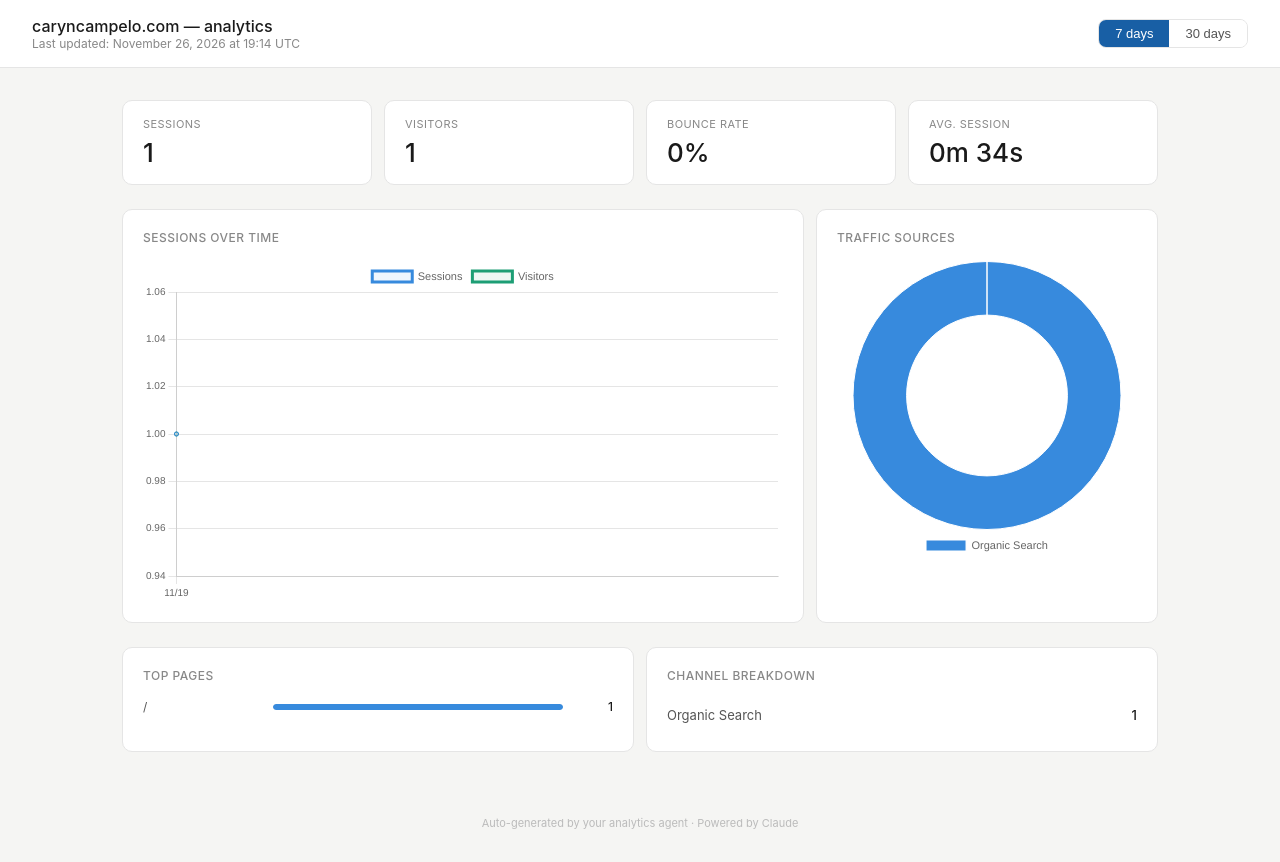
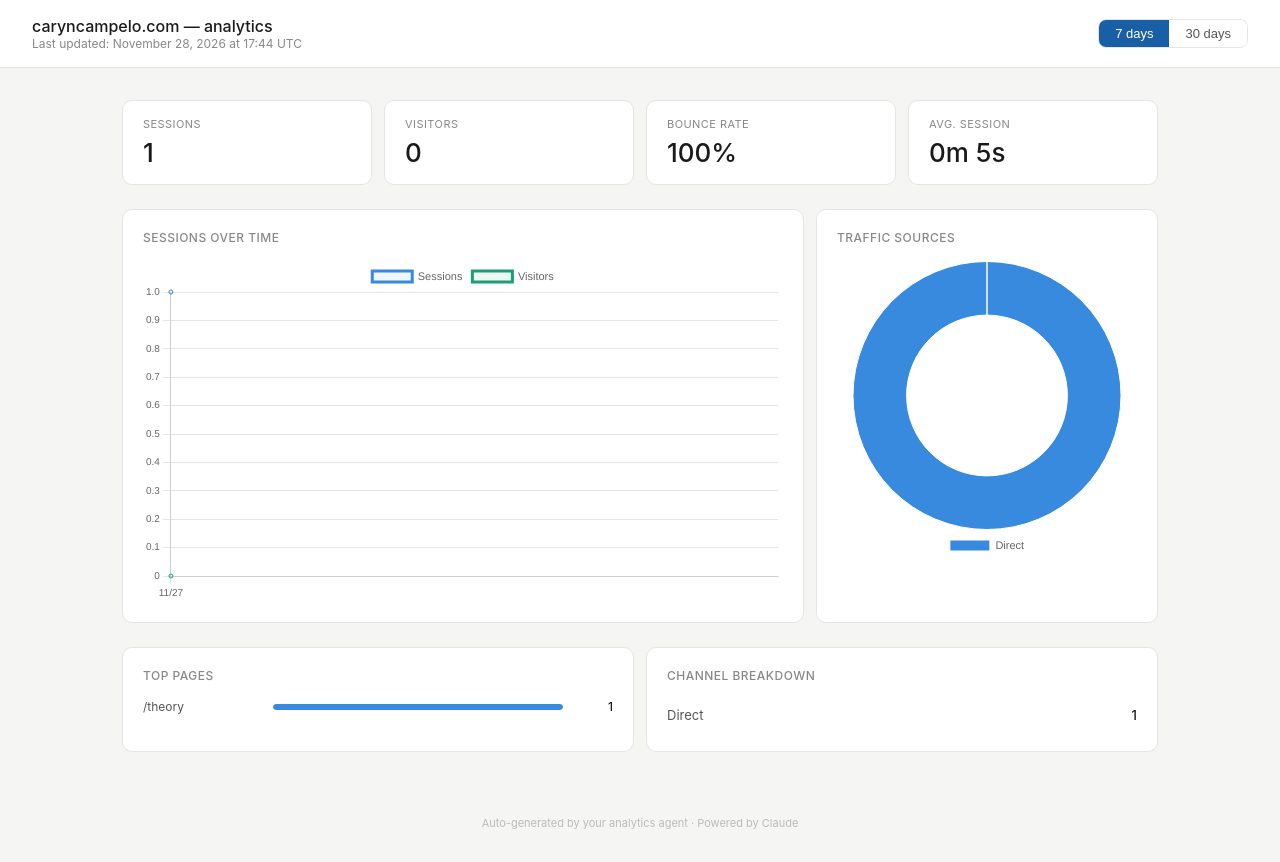
Before and after one commit to caryncampelo/analytics-agent, a plain HTML site: page index.html in a window 1280 px wide. Drawn offline with nearby package versions, Linux system fonts and the light colour scheme.

Commit message:
Update dashboard 2026-11-28

```diff
--- a/index.html
+++ b/index.html
@@ -43,7 +43,7 @@
 <header>
   <div>
     <h1>caryncampelo.com &mdash; analytics</h1>
-    <p>Last updated: November 26, 2026 at 19:14 UTC</p>
+    <p>Last updated: November 28, 2026 at 17:44 UTC</p>
   </div>
   <div class="toggle">
     <button class="active" onclick="setRange('7d', this)">7 days</button>
@@ -85,7 +85,7 @@
 <footer>Auto-generated by your analytics agent &middot; Powered by Claude</footer>
 
 <script>
-const DATA = {"7d": {"sessions": 1, "users": 1, "bounce_rate": 0.0, "avg_session": "0m 34s", "daily": [{"date": "20261119", "sessions": 1, "users": 1}], "top_pages": [{"page": "/", "sessions": 1}], "traffic_sources": [{"source": "Organic Search", "sessions": 1}]}, "30d": {"sessions": 17, "users": 14, "bounce_rate": 70.6, "avg_session": "0m 22s", "daily": [{"date": "20261101", "sessions": 1, "users": 1}, {"date": "20261103", "sessions": 1, "users": 1}, {"date": "20261104", "sessions": 2, "users": 1}, {"date": "20261105", "sessions": 1, "users": 1}, {"date": "20261106", "sessions": 1, "users": 0}, {"date": "20261107", "sessions": 3, "users": 3}, {"date": "20261112", "sessions": 4, "users": 4}, {"date": "20261116", "sessions": 1, "users": 1}, {"date": "20261117", "sessions": 2, "users": 2}, {"date": "20261119", "sessions": 1, "users": 1}], "top_pages": [{"page": "/", "sessions": 10}, {"page": "/about", "sessions": 4}, {"page": "/theory", "sessions": 4}, {"page": "/books", "sessions": 1}, {"page": "/work", "sessions": 1}], "traffic_sources": [{"source": "Direct", "sessions": 10}, {"source": "Organic Social", "sessions": 4}, {"source": "Organic Search", "sessions": 3}]}};
+const DATA = {"7d": {"sessions": 1, "users": 0, "bounce_rate": 100.0, "avg_session": "0m 5s", "daily": [{"date": "20261127", "sessions": 1, "users": 0}], "top_pages": [{"page": "/theory", "sessions": 1}], "traffic_sources": [{"source": "Direct", "sessions": 1}]}, "30d": {"sessions": 18, "users": 14, "bounce_rate": 72.2, "avg_session": "0m 21s", "daily": [{"date": "20261101", "sessions": 1, "users": 1}, {"date": "20261103", "sessions": 1, "users": 1}, {"date": "20261104", "sessions": 2, "users": 1}, {"date": "20261105", "sessions": 1, "users": 1}, {"date": "20261106", "sessions": 1, "users": 0}, {"date": "20261107", "sessions": 3, "users": 3}, {"date": "20261112", "sessions": 4, "users": 4}, {"date": "20261116", "sessions": 1, "users": 1}, {"date": "20261117", "sessions": 2, "users": 2}, {"date": "20261119", "sessions": 1, "users": 1}, {"date": "20261127", "sessions": 1, "users": 0}], "top_pages": [{"page": "/", "sessions": 10}, {"page": "/theory", "sessions": 5}, {"page": "/about", "sessions": 4}, {"page": "/books", "sessions": 1}, {"page": "/work", "sessions": 1}], "traffic_sources": [{"source": "Direct", "sessions": 11}, {"source": "Organic Social", "sessions": 4}, {"source": "Organic Search", "sessions": 3}]}};
 let trendChart, sourceChart;
 let currentRange = '7d';
 
```
